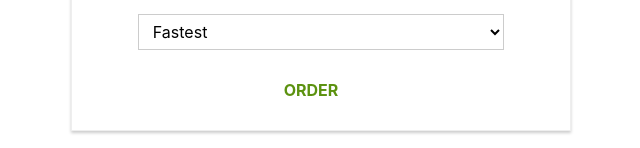
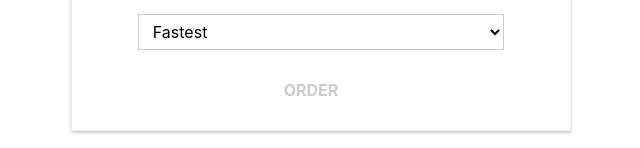
Before and after one commit to Bluestone47/burger-builder, a React (Create React App) app: page /checkout/contact-data in a window 1280 px wide. Shown: the part 1200-1348 px from the top of the page, without its empty margins (319-959 px from the left). Built offline with nearby package versions, Linux system fonts and the light colour scheme; the HTML template or start-up script is replaced by a standard one.

Commit message:
disable button

```diff
--- a/src/containers/Checkout/ContactData/ContactData.js
+++ b/src/containers/Checkout/ContactData/ContactData.js
@@ -6,7 +6,6 @@ import Input from '../../../components/UI/Input/Input'
 import axios from '../../../axios-orders';
 
 import classes from './ContactData.module.css'
-import { is } from '@babel/types';
 
 class ContactData extends Component {
   state = {
@@ -176,8 +175,8 @@ class ContactData extends Component {
         ))}
         <Button
           btnType="Success"
-          disable={!this.state.formIsValid}
-          clicked={this.orderHandler}>ORDER</Button>
+          disabled={!this.state.formIsValid}
+        >ORDER</Button>
       </form>
     );
     if (this.state.loading) {
```
